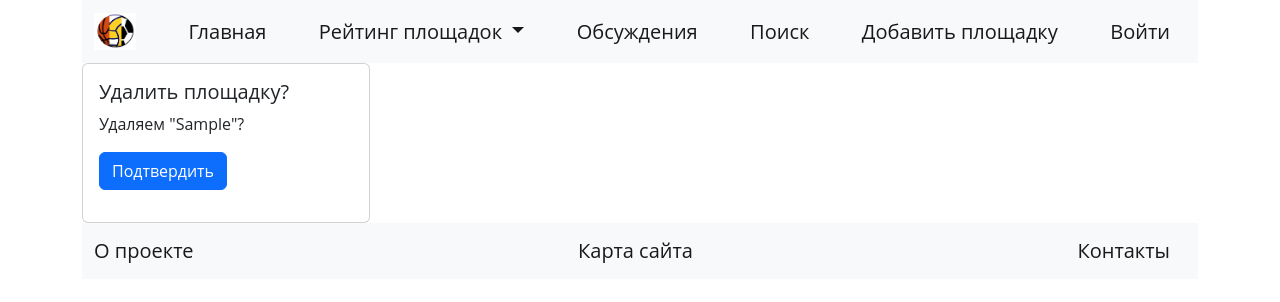
After one commit to arakut/Ball_Game, a Django app: page /delete/1 in a window 1280 px wide. The commit adds this page. Shown: the top 302 px of the page. Run offline with Django 4.2, Linux system fonts and the light colour scheme; tables that the repository leaves empty hold one stand-in row (values such as "Sample post"); some libraries are stand-ins or nearby versions.

Commit message:
delete view added

```diff
--- /dev/null
+++ b/cards_core/templates/delet_pg.html
@@ -0,0 +1,18 @@
+{% extends 'base.html' %}
+
+{% block content %}
+
+<div class="container">
+    <div class="card" style="width: 18rem;">
+        <div class="card-body">
+            <h5 class="card-title">Удалить площадку?</h5>
+            <form method="post">{% csrf_token %}
+                <p>Удаляем "{{ object.adress  }}"?</p>
+                {{ form }}
+            <input type="submit" class="btn btn-primary" value="Подтвердить">
+            </form>
+        </div>
+    </div>
+</div>
+
+{% endblock %}
--- a/cards_core/templates/detail.html
+++ b/cards_core/templates/detail.html
@@ -29,6 +29,7 @@
 
     <div class="card-body">
         <a href="{% url 'edit_pg' detail.id %}" class="btn btn-warning">Редактировать</a>
+        <a href="{% url 'delete_pg' detail.id %}" class="btn btn-danger">Удалить</a>
     </div>
 
     <div class="card mb-3" style="max-width: 90rem;">
--- a/cards_core/urls.py
+++ b/cards_core/urls.py
@@ -1,8 +1,10 @@
 from django.urls import path
-from cards_core.views import ListObjectsView, DetailObectView, PlaygroundCreateView, PGUpdateView
+from cards_core.views import ListObjectsView, DetailObectView, PlaygroundCreateView, PGUpdateView, PGDeleteView \
+
 urlpatterns = [
     path('', ListObjectsView.as_view()),
     path('<int:pk>', DetailObectView.as_view(), name='detail'),
     path('create/', PlaygroundCreateView.as_view(), name='create_pg'),
     path('edit/<int:pk>', PGUpdateView.as_view(), name='edit_pg'),
+    path('delete/<int:pk>', PGDeleteView.as_view(), name='delete_pg'),
 ]
--- a/cards_core/views.py
+++ b/cards_core/views.py
@@ -1,5 +1,5 @@
 from django.shortcuts import render
-from django.views.generic import ListView, DetailView, CreateView, UpdateView
+from django.views.generic import ListView, DetailView, CreateView, UpdateView, DeleteView
 from cards_core.models import Playground
 # Create your views here.
 
@@ -24,3 +24,8 @@ class PGUpdateView(UpdateView):
     template_name = 'edit_pg.html'
     fields = 'adress', 'city', 'kind_sport', 'type_pg', 'coating', 'avrg_capacity', 'image', 'descr'
     success_url = '/'
+
+class PGDeleteView(DeleteView):
+    model = Playground
+    success_url = '/'
+    template_name = 'delet_pg.html'
```
Also changed, not shown: static/codewars.png (added).
